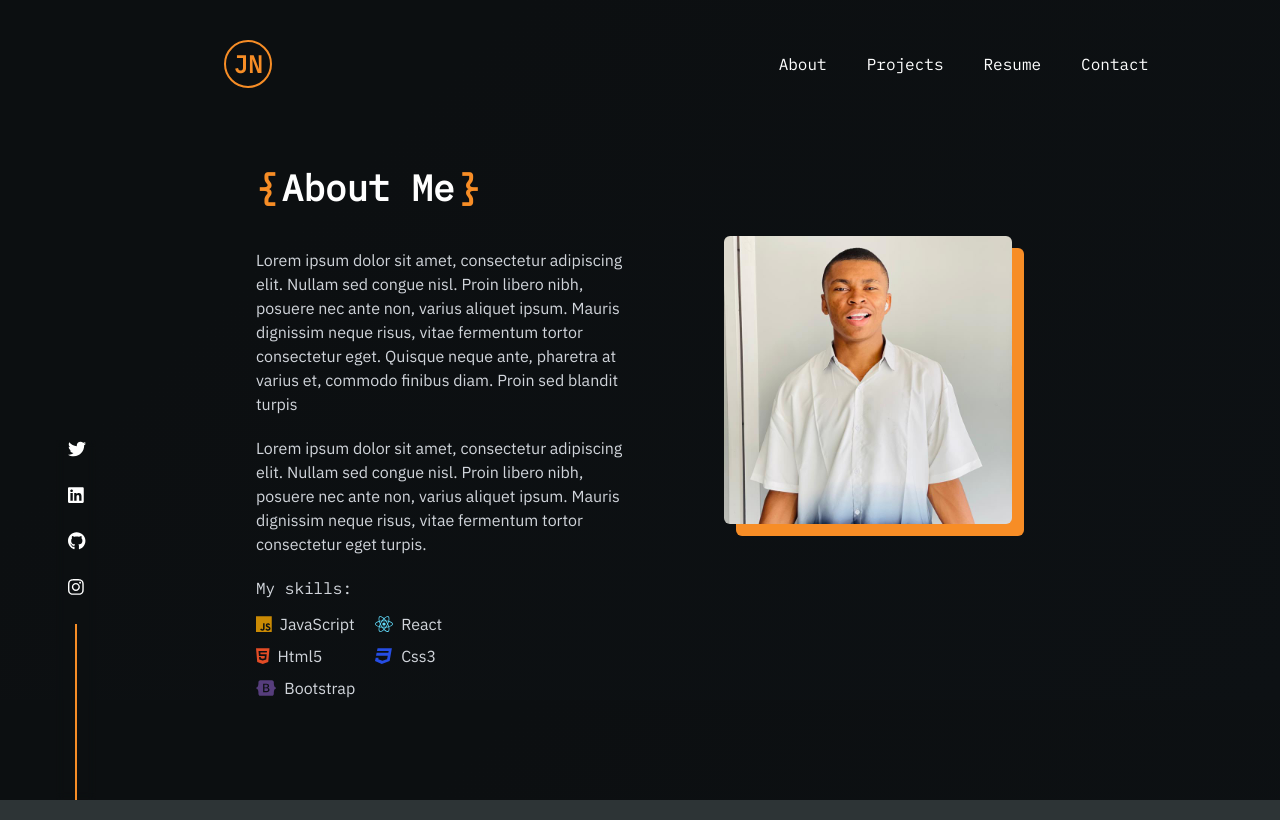
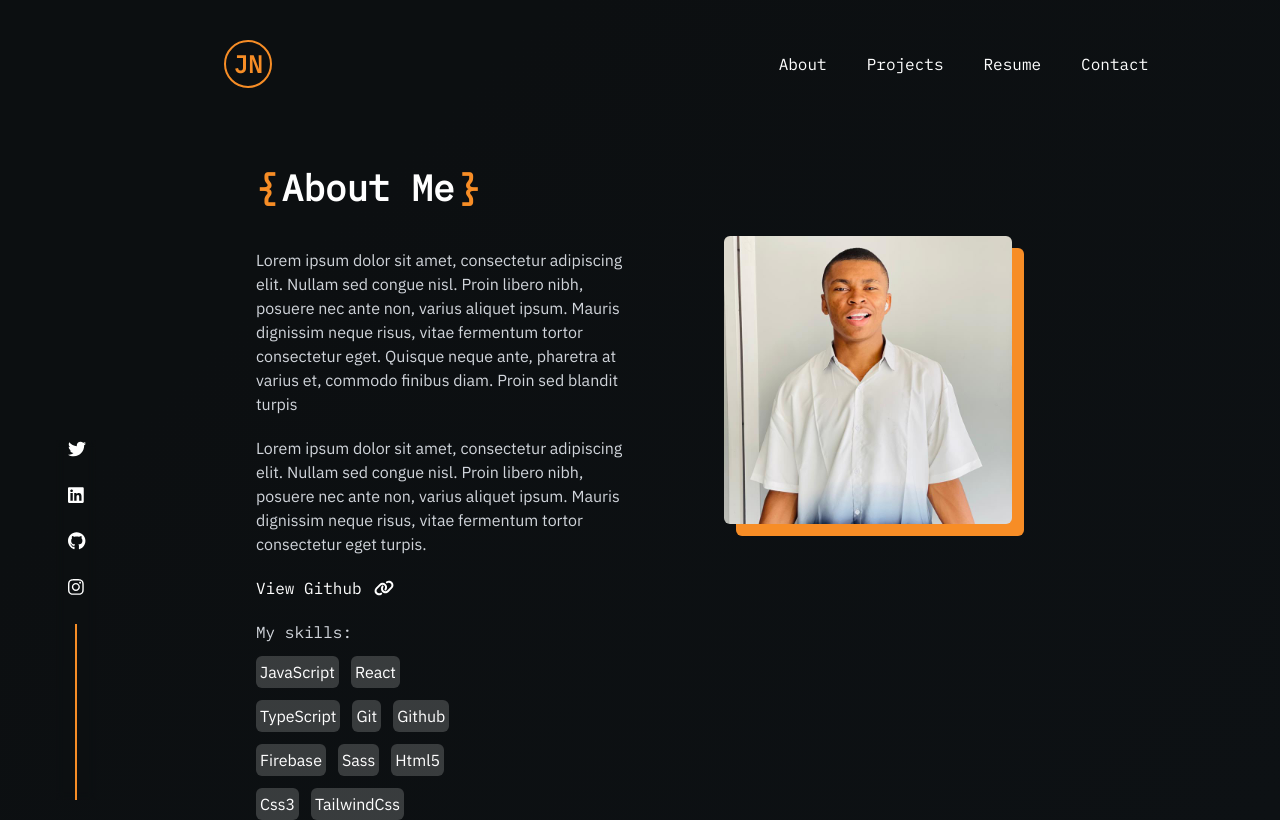
Before and after one commit to JosephChuksN/JosephChuksN, a React (Create React App) app: page /about in a window 1280 px wide. Built offline with nearby package versions, Linux system fonts and the light colour scheme.

Commit message:
Added and styled components

```diff
--- a/src/components/About.tsx
+++ b/src/components/About.tsx
@@ -1,8 +1,8 @@
 import React from 'react'
 import chukwudi from  '../assets/chukwudi.jpg'
 import { FontAwesomeIcon } from "@fortawesome/react-fontawesome"
-import {faReact, faJs, faCss3, faHtml5, faBootstrap} from "@fortawesome/free-brands-svg-icons"
 import { Slide } from 'react-awesome-reveal'
+import { faLink } from '@fortawesome/free-solid-svg-icons'
 
 
 const About:React.FC = () => {
@@ -34,14 +34,23 @@ const About:React.FC = () => {
      posuere nec ante non, varius aliquet ipsum. Mauris dignissim neque risus, vitae
      fermentum tortor consectetur eget turpis.
     </span>
+    <span className="flex items-center gap-3 text-white font-headers hover:scale-75 transition-all delay-100 duration-300 hover:text-[#F78D26] cursor-pointer w-36">
+      View Github
+      <FontAwesomeIcon icon={faLink} />
+      </span>
     <span className="text-gray-300 flex flex-col gap-3">
     <span className="font-headers">My skills:</span>
-    <div className="grid grid-cols-2 gap-2 font-para lg:w-3/5 items-center">
-    <span className="flex gap-2 items-center"><FontAwesomeIcon icon={faJs} className="text-yellow-600 text-lg" />JavaScript</span>
-    <span className="flex gap-2 items-center"><FontAwesomeIcon icon={faReact} className="text-[#61DBFB] text-lg" />React</span>
-    <span className="flex gap-2 items-center"><FontAwesomeIcon icon={faHtml5} className="text-[#e34c26] text-lg" />Html5</span>
-    <span className="flex gap-2 items-center"><FontAwesomeIcon icon={faCss3} className="text-[#264de4] text-lg" />Css3</span>
-    <span className="flex gap-2 items-center"><FontAwesomeIcon icon={faBootstrap} className="text-[#563d7c] text-lg" />Bootstrap</span>
+    <div className="flex flex-wrap gap-3 font-para lg:w-3/5 items-center">
+    <span className="rounded-md bg-[#ffffff2f] text-white p-1 ">JavaScript</span>
+    <span  className="rounded-md bg-[#ffffff2f] text-white p-1">React</span>
+    <span  className="rounded-md bg-[#ffffff2f] text-white p-1">TypeScript</span>
+    <span  className="rounded-md bg-[#ffffff2f] text-white p-1">Git</span>
+    <span  className="rounded-md bg-[#ffffff2f] text-white p-1">Github</span>
+    <span  className="rounded-md bg-[#ffffff2f] text-white p-1">Firebase</span>
+    <span  className="rounded-md bg-[#ffffff2f] text-white p-1">Sass</span>
+    <span  className="rounded-md bg-[#ffffff2f] text-white p-1">Html5</span>
+    <span className="rounded-md bg-[#ffffff2f] text-white p-1" >Css3</span>
+    <span  className="rounded-md bg-[#ffffff2f] text-white p-1">TailwindCss</span>
   </div>
     </span>
     </div>
```
